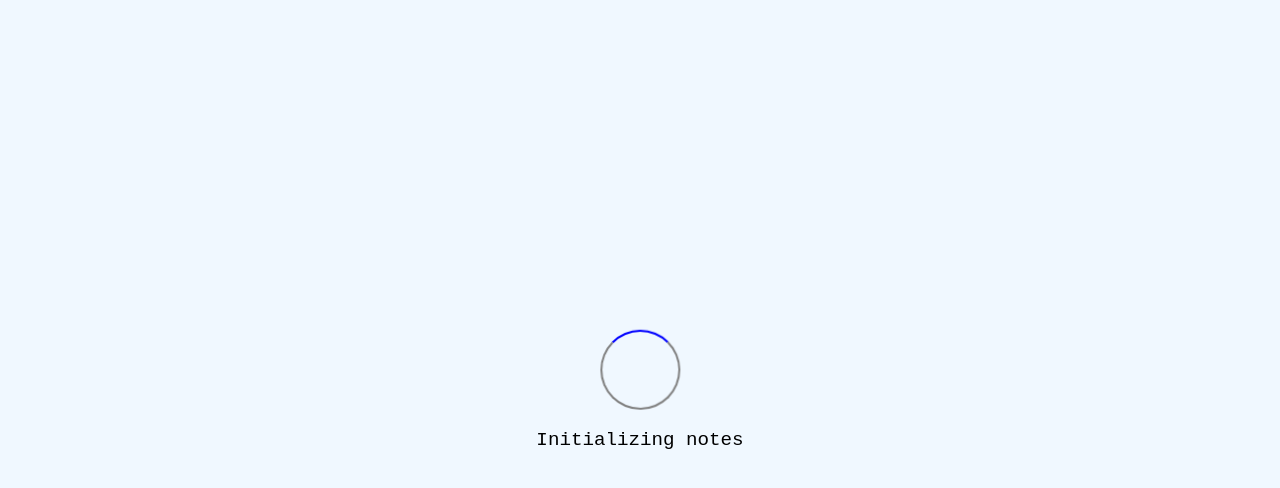
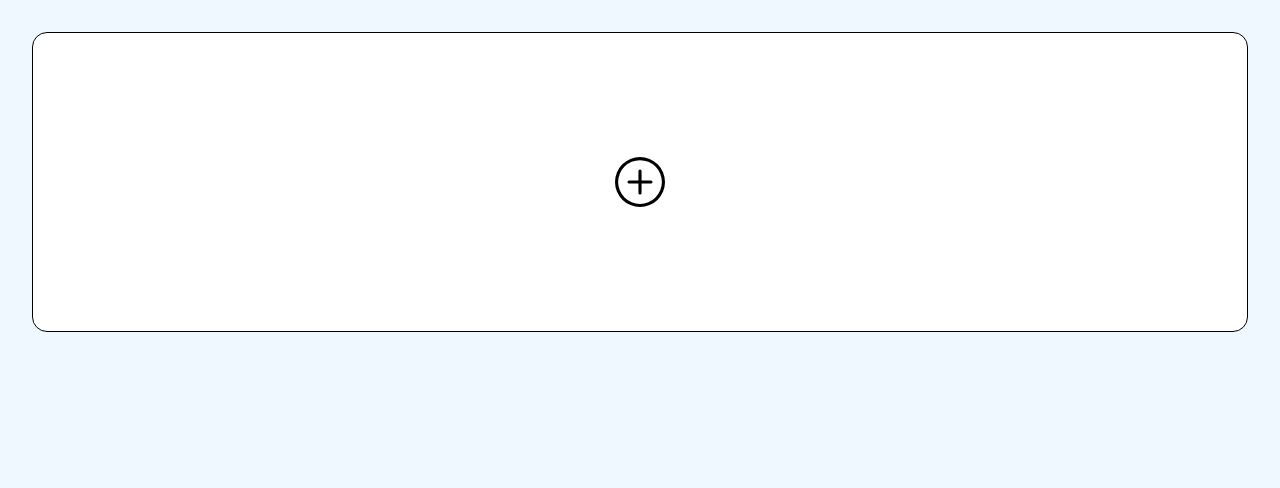
Before and after one commit to MaorBemdoo/Notes-App, a React (Vite) app: page / in a window 1280 px wide. Shown: the top 488 px of the page. Built offline with nearby package versions, Linux system fonts and the light colour scheme.

Commit message:
Removed loading

```diff
--- a/src/App.jsx
+++ b/src/App.jsx
@@ -85,9 +85,10 @@ function App() {
     isLoading(false);
   };
 
-  return loading ? (
-    <Loading notes={notes} />
-  ) : (
+  return (
+    // loading ? (
+    // <Loading notes={notes} />
+  // ) : (
       <>
         <AddComp
           addIcon={addIcon}
@@ -110,7 +111,8 @@ function App() {
           setErr={setErr}
         />
       </>
-  );
+    // );
+  )
 }
 
 export default App;
```
Lines whose indentation alone changed are shown as unchanged.
